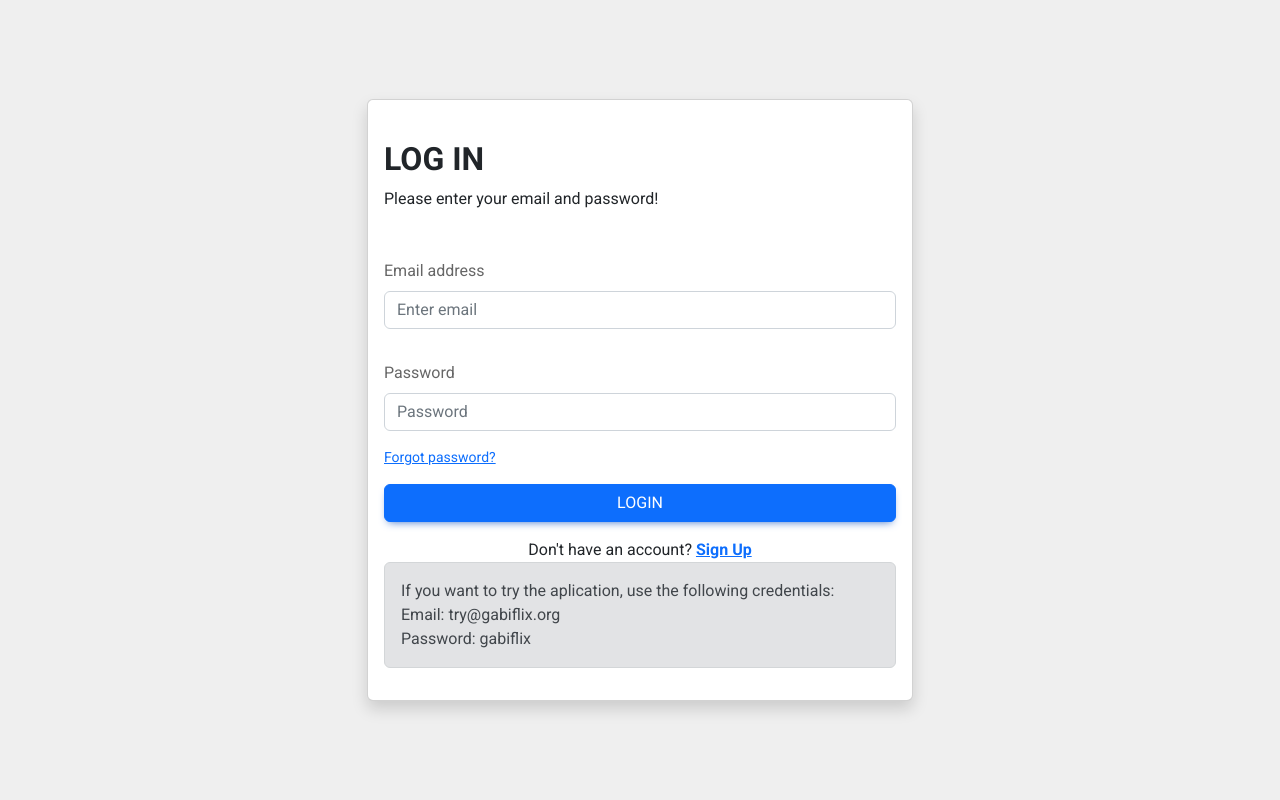
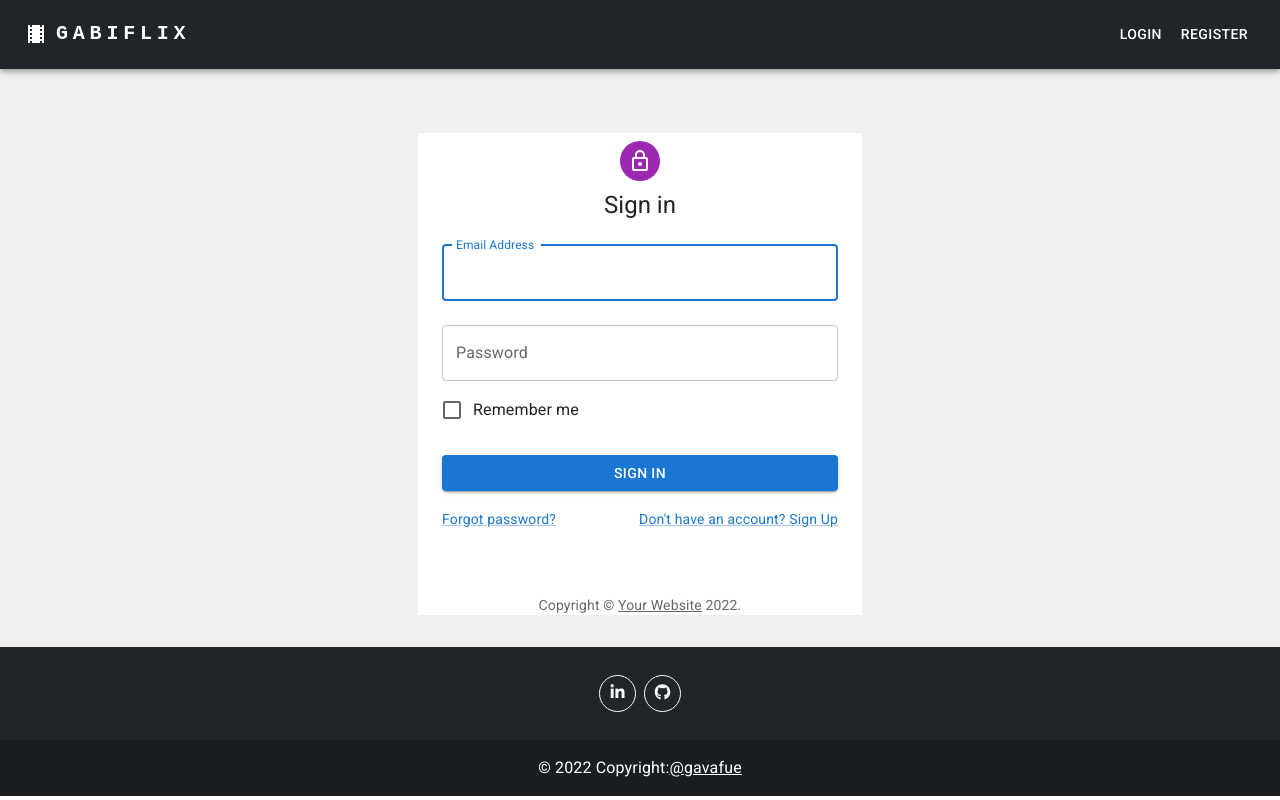
Before and after one commit to gavafue/movie-repository, a React (Create React App) app: page /login in a window 1280 px wide. Built offline with nearby package versions, Linux system fonts and the light colour scheme; no server answers.

Commit message:
Added Login and register form

```diff
--- a/src/App.js
+++ b/src/App.js
@@ -3,7 +3,6 @@ import "./css/bootstrap.min.css";
 
 //Components
 import React from "react";
-import Login from "./Components/Login";
 import { Routes, Route, Navigate } from "react-router-dom";
 import MoviesList from "./Components/MoviesList";
 import PageNotFound from "./Components/PageNotFound";
@@ -17,12 +16,16 @@ import "@fontsource/roboto/500.css";
 import "@fontsource/roboto/700.css";
 import "./css/font.css";
 import SerieDetails from "./Components/SerieDetails";
+import Login2 from "./Components/Login2";
+import Register from "./Components/Register";
+
 function App() {
   return (
     <div style={{ backgroundColor: "#00000010" }}>
       <Routes>
         <Route path="/" exact element={<Navigate to="/home" />} />
-        <Route path="/login" exact element={<Login />} />
+        <Route path="/login" exact element={<Login2 />} />
+        <Route path="/register" element={<Register />} />
         <Route
           path="/home"
           element={
--- a/src/Components/Landing.js
+++ b/src/Components/Landing.js
@@ -1,8 +1,6 @@
 import { Container, Col, Row } from "react-bootstrap";
 import { useState, useEffect } from "react";
 import "../css/carousel.css";
-import ArrowBackIcon from "@mui/icons-material/ArrowBack";
-import ArrowForwardIcon from "@mui/icons-material/ArrowForward";
 import axios from "axios";
 import React from "react";
 import {
@@ -122,13 +120,7 @@ const Landing = () => {
       <Row>
         <Col xs={12} lg={7}>
           <h5 className="text-center">Top 6 movies</h5>
-          <Carousel
-            autoplay
-            arrows
-            prevArrow={<ArrowBackIcon />}
-            nextArrow={<ArrowForwardIcon />}
-            autoplaySpeed={2500}
-          >
+          <Carousel autoplay autoplaySpeed={2500}>
             {popularFilms?.map((film, index) => {
               return (
                 <div key={index}>
--- /dev/null
+++ b/src/Components/Login2.js
@@ -0,0 +1,201 @@
+import * as React from "react";
+import Avatar from "@mui/material/Avatar";
+import Button from "@mui/material/Button";
+import CssBaseline from "@mui/material/CssBaseline";
+import TextField from "@mui/material/TextField";
+import FormControlLabel from "@mui/material/FormControlLabel";
+import Checkbox from "@mui/material/Checkbox";
+import Link from "@mui/material/Link";
+import Grid from "@mui/material/Grid";
+import Box from "@mui/material/Box";
+import LockOutlinedIcon from "@mui/icons-material/LockOutlined";
+import Typography from "@mui/material/Typography";
+import Container from "@mui/material/Container";
+import { createTheme, ThemeProvider } from "@mui/material/styles";
+import { useFormik } from "formik";
+import * as yup from "yup";
+import swAlert from "sweetalert2";
+import withReactContent from "sweetalert2-react-content";
+import { useAuthStatus } from "../Hooks/useAuthStatus";
+import { auth } from "../firebase";
+import { signInWithEmailAndPassword } from "firebase/auth";
+import { useNavigate, Navigate } from "react-router-dom";
+import Loader from "./Loader";
+import NavbarNotLogged from "./NavbarNotLogged";
+import Footer from "./Footer";
+
+function Copyright(props) {
+  return (
+    <Typography
+      variant="body2"
+      color="text.secondary"
+      align="center"
+      {...props}
+    >
+      {"Copyright © "}
+      <Link color="inherit" href="https://mui.com/">
+        Your Website
+      </Link>{" "}
+      {new Date().getFullYear()}
+      {"."}
+    </Typography>
+  );
+}
+
+const theme = createTheme();
+
+const validationSchema = yup.object({
+  email: yup
+    .string("Enter your email")
+    .email("Enter a valid email")
+    .required("Email is required"),
+  password: yup
+    .string("Enter your password")
+    .min(8, "Password should be of minimum 8 characters length")
+    .required("Password is required"),
+});
+
+const LoginForm = () => {
+  const MySwal = withReactContent(swAlert);
+  const navigate = useNavigate();
+
+  const loginWithCredentials = async (email, password) => {
+    try {
+      const userLogged = await signInWithEmailAndPassword(
+        auth,
+        email,
+        password
+      );
+      localStorage.setItem("userLogged", JSON.stringify(userLogged.user));
+      navigate("/home");
+      MySwal.fire({
+        icon: "success",
+        title: "Done!",
+        text: "You now are in!",
+      });
+    } catch (error) {
+      MySwal.fire({
+        icon: "error",
+        title: "Ooops!...",
+        text: "The email or password were incorrect",
+      });
+    }
+  };
+
+  const submitEvent = (values) => {
+    const email = values.email;
+    const password = values.password;
+    loginWithCredentials(email, password);
+  };
+  const formik = useFormik({
+    initialValues: {
+      email: "",
+      password: "",
+    },
+    validationSchema: validationSchema,
+    onSubmit: (values) => submitEvent(values),
+  });
+
+  return (
+    <ThemeProvider theme={theme}>
+      <Container
+        component="main"
+        maxWidth="xs"
+        style={{ backgroundColor: "white" }}
+      >
+        <CssBaseline />
+        <Box
+          sx={{
+            marginTop: 8,
+            display: "flex",
+            flexDirection: "column",
+            alignItems: "center",
+          }}
+        >
+          <Avatar sx={{ m: 1, bgcolor: "secondary.main" }}>
+            <LockOutlinedIcon />
+          </Avatar>
+          <Typography component="h1" variant="h5">
+            Sign in
+          </Typography>
+          <Box
+            component="form"
+            onSubmit={formik.handleSubmit}
+            noValidate
+            sx={{ mt: 1 }}
+          >
+            <TextField
+              margin="normal"
+              fullWidth
+              id="email"
+              label="Email Address"
+              name="email"
+              autoComplete="email"
+              autoFocus
+              value={formik.values.email}
+              onChange={formik.handleChange}
+              error={formik.touched.email && Boolean(formik.errors.email)}
+              helperText={formik.touched.email && formik.errors.email}
+            />
+            <TextField
+              margin="normal"
+              fullWidth
+              name="password"
+              label="Password"
+              type="password"
+              id="password"
+              value={formik.values.password}
+              onChange={formik.handleChange}
+              error={formik.touched.password && Boolean(formik.errors.password)}
+              helperText={formik.touched.password && formik.errors.password}
+            />
+            <FormControlLabel
+              control={<Checkbox value="remember" color="primary" />}
+              label="Remember me"
+            />
+            <Button
+              type="submit"
+              fullWidth
+              variant="contained"
+              sx={{ mt: 3, mb: 2 }}
+            >
+              Sign In
+            </Button>
+            <Grid container>
+              <Grid item xs>
+                <Link href="#" variant="body2">
+                  Forgot password?
+                </Link>
+              </Grid>
+              <Grid item>
+                <Link href="#" variant="body2">
+                  {"Don't have an account? Sign Up"}
+                </Link>
+              </Grid>
+            </Grid>
+          </Box>
+        </Box>
+        <Copyright sx={{ mt: 8, mb: 4 }} />
+      </Container>
+    </ThemeProvider>
+  );
+};
+
+const Login2 = () => {
+  const { loggedIn } = useAuthStatus();
+  if (loggedIn === undefined) {
+    return <Loader />;
+  } else if (loggedIn === true) {
+    return <Navigate to="/home"></Navigate>;
+  } else {
+    return (
+      <>
+        <NavbarNotLogged />
+        <LoginForm />
+        <Footer />
+      </>
+    );
+  }
+};
+
+export default Login2;
--- /dev/null
+++ b/src/Components/Register.js
@@ -0,0 +1,112 @@
+import React from "react";
+import Avatar from "@mui/material/Avatar";
+import Button from "@mui/material/Button";
+import CssBaseline from "@mui/material/CssBaseline";
+import TextField from "@mui/material/TextField";
+import FormControlLabel from "@mui/material/FormControlLabel";
+import Checkbox from "@mui/material/Checkbox";
+import Link from "@mui/material/Link";
+import Grid from "@mui/material/Grid";
+import Box from "@mui/material/Box";
+import LockOutlinedIcon from "@mui/icons-material/LockOutlined";
+import Typography from "@mui/material/Typography";
+import Container from "@mui/material/Container";
+
+function Copyright() {
+  return (
+    <Typography variant="body2" color="textSecondary" align="center">
+      {"Copyright © "}
+      <Link color="inherit" href="https://mui.com/">
+        Your Website
+      </Link>{" "}
+      {new Date().getFullYear()}
+      {"."}
+    </Typography>
+  );
+}
+
+const Register = () => {
+  return (
+    <Container component="main" maxWidth="xs">
+      <CssBaseline />
+      <div>
+        <Avatar>
+          <LockOutlinedIcon />
+        </Avatar>
+        <Typography component="h1" variant="h5">
+          Sign up
+        </Typography>
+        <form noValidate>
+          <Grid container spacing={2}>
+            <Grid item xs={12} sm={6}>
+              <TextField
+                autoComplete="fname"
+                name="firstName"
+                variant="outlined"
+                required
+                fullWidth
+                id="firstName"
+                label="First Name"
+                autoFocus
+              />
+            </Grid>
+            <Grid item xs={12} sm={6}>
+              <TextField
+                variant="outlined"
+                required
+                fullWidth
+                id="lastName"
+                label="Last Name"
+                name="lastName"
+                autoComplete="lname"
+              />
+            </Grid>
+            <Grid item xs={12}>
+              <TextField
+                variant="outlined"
+                required
+                fullWidth
+                id="email"
+                label="Email Address"
+                name="email"
+                autoComplete="email"
+              />
+            </Grid>
+            <Grid item xs={12}>
+              <TextField
+                variant="outlined"
+                required
+                fullWidth
+                name="password"
+                label="Password"
+                type="password"
+                id="password"
+                autoComplete="current-password"
+              />
+            </Grid>
+            <Grid item xs={12}>
+              <FormControlLabel
+                control={<Checkbox value="allowExtraEmails" color="primary" />}
+                label="I want to receive inspiration, marketing promotions and updates via email."
+              />
+            </Grid>
+          </Grid>
+          <Button type="submit" fullWidth variant="contained" color="primary">
+            Sign Up
+          </Button>
+          <Grid container justifyContent="flex-end">
+            <Grid item>
+              <Link href="#" variant="body2">
+                Already have an account? Sign in
+              </Link>
+            </Grid>
+          </Grid>
+        </form>
+      </div>
+      <Box mt={5}>
+        <Copyright />
+      </Box>
+    </Container>
+  );
+};
+export default Register;
```
